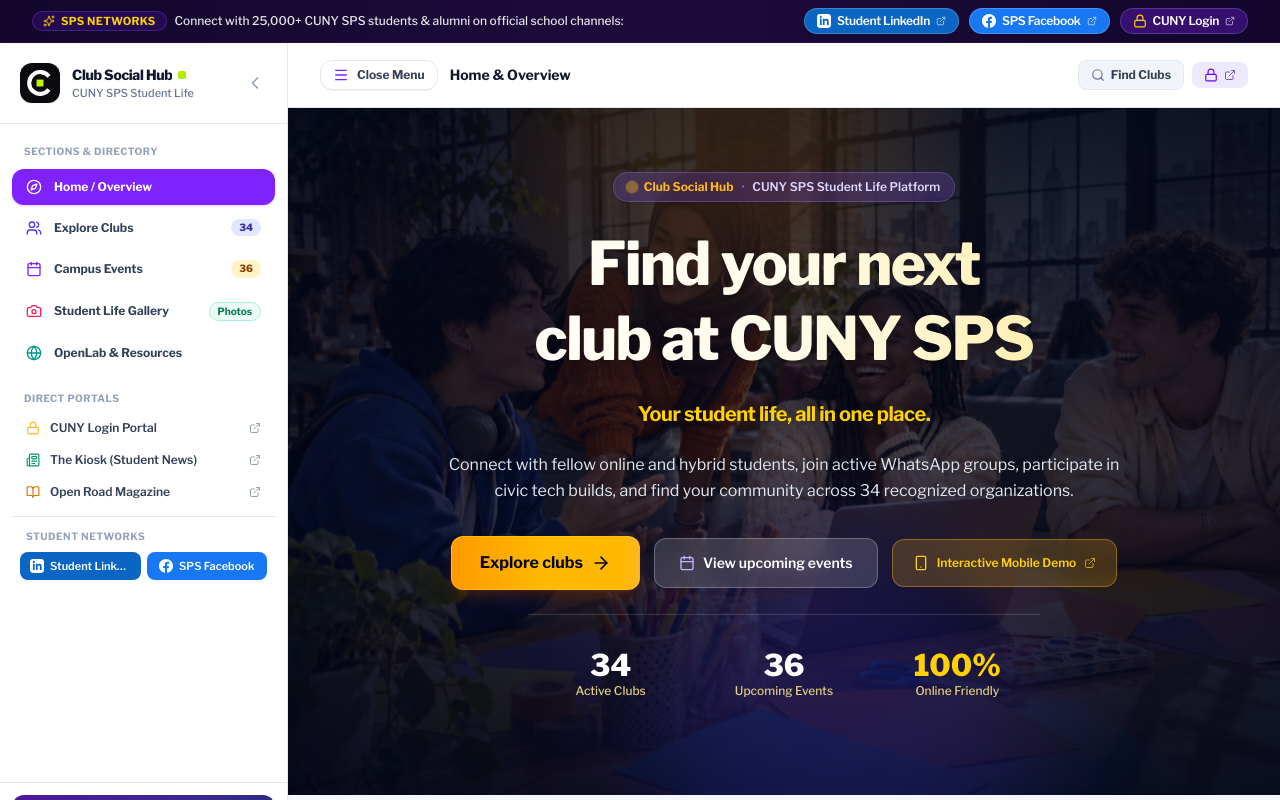
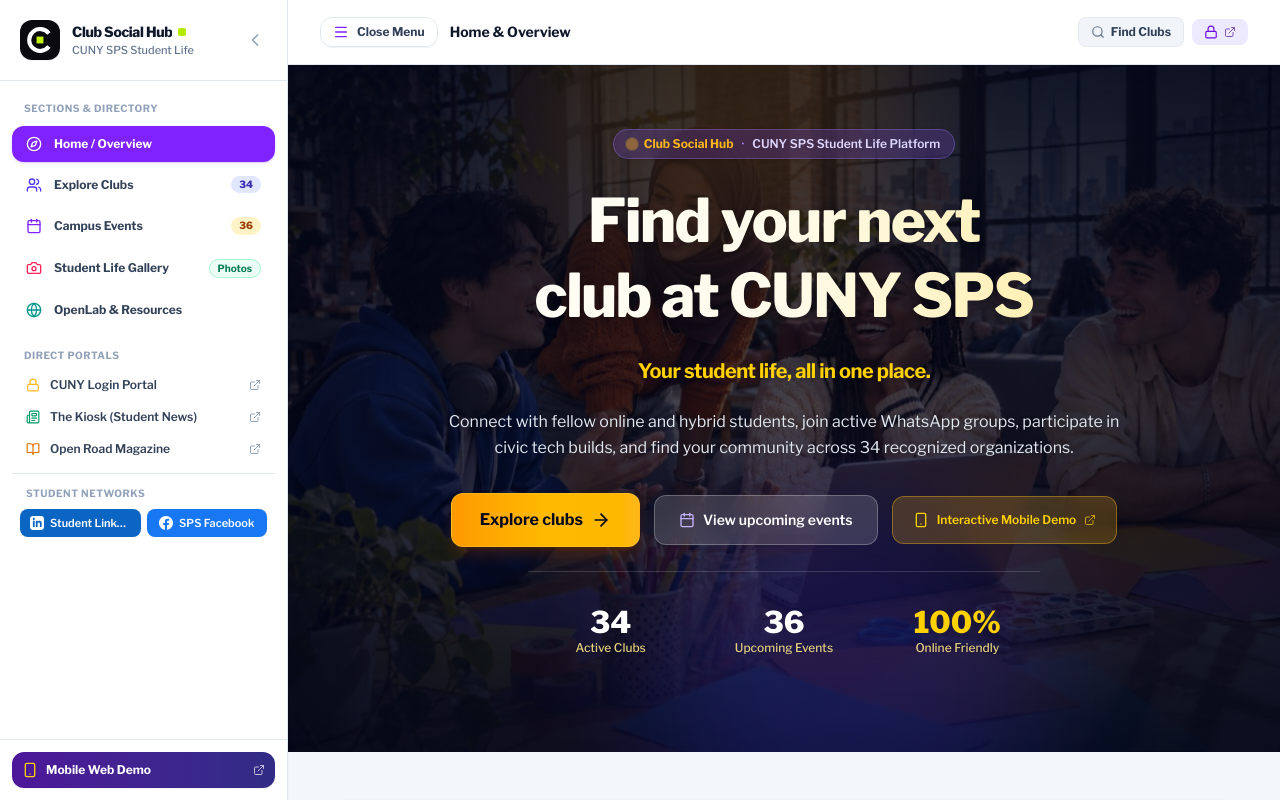
Before and after one commit to CunySPSAIClub/CunyClubSocial, a React (Vite) app: page / in a window 1280 px wide. Shown: the top 800 px of the page. Built offline with nearby package versions, Linux system fonts and the light colour scheme.

Commit message:
fix(ui): remove top utility bar from top of page and prevent browser caching

```diff
--- a/index.html
+++ b/index.html
@@ -3,6 +3,9 @@
   <head>
     <meta charset="UTF-8" />
     <meta name="viewport" content="width=device-width, initial-scale=1.0" />
+    <meta http-equiv="Cache-Control" content="no-cache, no-store, must-revalidate" />
+    <meta http-equiv="Pragma" content="no-cache" />
+    <meta http-equiv="Expires" content="0" />
     <title>CUNY SPS Club Social Hub</title>
     <meta name="description" content="Official student club directory, events calendar, and community social hub for CUNY SPS student organizations and the Office of Student Life." />
     <meta property="og:title" content="CUNY SPS Club Social Hub" />
--- a/src/components/StudentDiscoveryApp.tsx
+++ b/src/components/StudentDiscoveryApp.tsx
@@ -252,70 +252,11 @@ export function StudentDiscoveryApp() {
 
   return (
     <div className="min-h-screen bg-slate-100/70 text-slate-900 flex flex-col font-sans selection:bg-[#FFB81C]/30 selection:text-slate-900 overflow-x-hidden">
-      {/* Top Community Utility Bar: Student & Alumni Social Networks */}
-      <div className="bg-gradient-to-r from-[#12072B] via-[#1E0B3C] to-[#12072B] text-white border-b border-violet-900/30 shadow-xs relative z-30">
-        <div className="max-w-7xl mx-auto px-4 sm:px-6 lg:px-8 py-2 flex items-center justify-between gap-3 text-xs">
-          {/* Left Tagline & Badge */}
-          <div className="flex items-center gap-2 min-w-0">
-            <span className="inline-flex items-center gap-1.5 px-2.5 py-0.5 rounded-full bg-violet-950/60 text-[#FFD100] text-[10px] sm:text-[11px] font-bold tracking-wide uppercase shadow-2xs shrink-0 border border-violet-500/30">
-              <Sparkles className="w-3 h-3 text-[#FFD100] animate-pulse" />
-              <span>SPS Networks</span>
-            </span>
-            <p className="text-white/90 text-xs font-medium truncate hidden sm:block">
-              Connect with 25,000+ CUNY SPS students &amp; alumni on official school channels:
-            </p>
-          </div>
-
-          {/* Right Action Pills: Student LinkedIn & SPS Facebook */}
-          <div className="flex items-center gap-2 sm:gap-2.5 shrink-0">
-            <a
-              href="https://www.linkedin.com/school/cuny-school-of-professional-studies/"
-              target="_blank"
-              rel="noopener noreferrer"
-              aria-label="Connect on CUNY SPS Student & Alumni LinkedIn"
-              className="inline-flex items-center gap-1.5 px-3 py-1 rounded-full bg-[#0A66C2] hover:bg-[#004182] text-white font-semibold text-xs transition-all duration-150 shadow-sm hover:scale-[1.03] active:scale-[0.98] group cursor-pointer border border-white/20"
-              title="Connect with CUNY SPS on LinkedIn"
-            >
-              <LinkedInIcon className="w-3.5 h-3.5 fill-white shrink-0 group-hover:rotate-6 transition-transform" />
-              <span className="font-semibold tracking-tight">Student LinkedIn</span>
-              <ExternalLink className="w-2.5 h-2.5 opacity-70 group-hover:opacity-100" />
-            </a>
-
-            <a
-              href="https://www.facebook.com/cunysps/"
-              target="_blank"
-              rel="noopener noreferrer"
-              aria-label="Join CUNY SPS Student Facebook Community"
-              className="inline-flex items-center gap-1.5 px-3 py-1 rounded-full bg-[#1877F2] hover:bg-[#0d65d9] text-white font-semibold text-xs transition-all duration-150 shadow-sm hover:scale-[1.03] active:scale-[0.98] group cursor-pointer border border-white/20"
-              title="Follow CUNY SPS on Facebook"
-            >
-              <FacebookIcon className="w-3.5 h-3.5 fill-white shrink-0 group-hover:rotate-6 transition-transform" />
-              <span className="font-semibold tracking-tight">SPS Facebook</span>
-              <ExternalLink className="w-2.5 h-2.5 opacity-70 group-hover:opacity-100" />
-            </a>
-
-            <a
-              href="https://www.cuny.edu/cuny-login/"
-              target="_blank"
-              rel="noopener noreferrer"
-              aria-label="Access official CUNY Login Portal"
-              className="inline-flex items-center gap-1.5 px-3 py-1 rounded-full bg-violet-900/60 hover:bg-violet-800 text-white font-semibold text-xs transition-all duration-150 shadow-sm hover:scale-[1.03] active:scale-[0.98] group cursor-pointer border border-violet-400/30"
-              title="Sign into CUNY Institutional Portal (CUNYfirst, Brightspace, SSO)"
-            >
-              <Lock className="w-3.5 h-3.5 text-[#FFD100] shrink-0" />
-              <span className="font-semibold tracking-tight">CUNY Login</span>
-              <ExternalLink className="w-2.5 h-2.5 opacity-70 group-hover:opacity-100" />
-            </a>
-          </div>
-        </div>
-      </div>
-
       {/* Main Responsive Layout: Desktop Sidebar + Content Area */}
       <div className="flex-1 flex w-full relative">
         {/* DESKTOP SIDEBAR (Visible on lg: >= 1024px, Shrinkable / Expandable) */}
         <aside
-          className={`hidden lg:flex flex-col ${
-            isSidebarCollapsed ? 'w-20' : 'w-72'
+          className={`hidden lg:flex flex-col ${isSidebarCollapsed ? 'w-20' : 'w-72'
             } shrink-0 bg-white border-r border-slate-200 min-h-screen sticky top-0 self-start z-20 shadow-xs transition-all duration-300 ease-in-out`}
         >
           {/* Sidebar Brand Header */}
@@ -389,8 +330,7 @@ export function StudentDiscoveryApp() {
               <button
                 type="button"
                 onClick={() => navigateTo('home')}
-                className={`w-full flex items-center justify-between px-3.5 py-2.5 rounded-xl text-xs font-bold transition-all cursor-pointer ${
-                  currentTab === 'home'
+                className={`w-full flex items-center justify-between px-3.5 py-2.5 rounded-xl text-xs font-bold transition-all cursor-pointer ${currentTab === 'home'
                   ? 'bg-violet-600 text-white shadow-sm shadow-violet-500/25'
                   : 'text-slate-700 hover:bg-slate-100 hover:text-slate-900'
                   }`}
@@ -404,8 +344,7 @@ export function StudentDiscoveryApp() {
               <button
                 type="button"
                 onClick={() => navigateTo('clubs')}
-                className={`w-full flex items-center justify-between px-3.5 py-2.5 rounded-xl text-xs font-bold transition-all cursor-pointer ${
-                  currentTab === 'clubs' || currentTab === 'club-profile'
+                className={`w-full flex items-center justify-between px-3.5 py-2.5 rounded-xl text-xs font-bold transition-all cursor-pointer ${currentTab === 'clubs' || currentTab === 'club-profile'
                   ? 'bg-violet-600 text-white shadow-sm shadow-violet-500/25'
                   : 'text-slate-700 hover:bg-slate-100 hover:text-slate-900'
                   }`}
@@ -414,8 +353,7 @@ export function StudentDiscoveryApp() {
                   <Users className={`w-4 h-4 shrink-0 ${currentTab === 'clubs' || currentTab === 'club-profile' ? 'text-white' : 'text-indigo-600'}`} />
                   <span>Explore Clubs</span>
                 </div>
-                <span className={`px-2 py-0.5 text-[10px] font-extrabold rounded-full ${
-                  currentTab === 'clubs' || currentTab === 'club-profile' ? 'bg-white/20 text-white' : 'bg-indigo-100 text-indigo-800'
+                <span className={`px-2 py-0.5 text-[10px] font-extrabold rounded-full ${currentTab === 'clubs' || currentTab === 'club-profile' ? 'bg-white/20 text-white' : 'bg-indigo-100 text-indigo-800'
                   }`}>
                   34
                 </span>
@@ -424,8 +362,7 @@ export function StudentDiscoveryApp() {
               <button
                 type="button"
                 onClick={() => navigateTo('events')}
-                className={`w-full flex items-center justify-between px-3.5 py-2.5 rounded-xl text-xs font-bold transition-all cursor-pointer ${
-                  currentTab === 'events'
+                className={`w-full flex items-center justify-between px-3.5 py-2.5 rounded-xl text-xs font-bold transition-all cursor-pointer ${currentTab === 'events'
                   ? 'bg-violet-600 text-white shadow-sm shadow-violet-500/25'
                   : 'text-slate-700 hover:bg-slate-100 hover:text-slate-900'
                   }`}
@@ -434,8 +371,7 @@ export function StudentDiscoveryApp() {
                   <Calendar className={`w-4 h-4 shrink-0 ${currentTab === 'events' ? 'text-white' : 'text-violet-600'}`} />
                   <span>Campus Events</span>
                 </div>
-                <span className={`px-2 py-0.5 text-[10px] font-extrabold rounded-full ${
-                  currentTab === 'events' ? 'bg-white/20 text-white' : 'bg-amber-100 text-amber-800'
+                <span className={`px-2 py-0.5 text-[10px] font-extrabold rounded-full ${currentTab === 'events' ? 'bg-white/20 text-white' : 'bg-amber-100 text-amber-800'
                   }`}>
                   {EVENTS_DATA.length}
                 </span>
@@ -444,8 +380,7 @@ export function StudentDiscoveryApp() {
               <button
                 type="button"
                 onClick={() => navigateTo('gallery')}
-                className={`w-full flex items-center justify-between px-3.5 py-2.5 rounded-xl text-xs font-bold transition-all cursor-pointer ${
-                  currentTab === 'gallery'
+                className={`w-full flex items-center justify-between px-3.5 py-2.5 rounded-xl text-xs font-bold transition-all cursor-pointer ${currentTab === 'gallery'
                   ? 'bg-violet-600 text-white shadow-sm shadow-violet-500/25'
                   : 'text-slate-700 hover:bg-slate-100 hover:text-slate-900'
                   }`}
@@ -462,8 +397,7 @@ export function StudentDiscoveryApp() {
               <button
                 type="button"
                 onClick={() => navigateTo('resources')}
-                className={`w-full flex items-center justify-between px-3.5 py-2.5 rounded-xl text-xs font-bold transition-all cursor-pointer ${
-                  currentTab === 'resources'
+                className={`w-full flex items-center justify-between px-3.5 py-2.5 rounded-xl text-xs font-bold transition-all cursor-pointer ${currentTab === 'resources'
                   ? 'bg-violet-600 text-white shadow-sm shadow-violet-500/25'
                   : 'text-slate-700 hover:bg-slate-100 hover:text-slate-900'
                   }`}
@@ -552,8 +486,7 @@ export function StudentDiscoveryApp() {
               <button
                 type="button"
                 onClick={() => navigateTo('home')}
-                className={`p-2.5 rounded-xl transition-all cursor-pointer ${
-                  currentTab === 'home' ? 'bg-violet-600 text-white shadow-sm' : 'text-slate-700 hover:bg-slate-100'
+                className={`p-2.5 rounded-xl transition-all cursor-pointer ${currentTab === 'home' ? 'bg-violet-600 text-white shadow-sm' : 'text-slate-700 hover:bg-slate-100'
                   }`}
                 title="Home / Overview"
               >
@@ -562,8 +495,7 @@ export function StudentDiscoveryApp() {
               <button
                 type="button"
                 onClick={() => navigateTo('clubs')}
-                className={`p-2.5 rounded-xl transition-all cursor-pointer relative ${
-                  currentTab === 'clubs' || currentTab === 'club-profile' ? 'bg-violet-600 text-white shadow-sm' : 'text-slate-700 hover:bg-slate-100'
+                className={`p-2.5 rounded-xl transition-all cursor-pointer relative ${currentTab === 'clubs' || currentTab === 'club-profile' ? 'bg-violet-600 text-white shadow-sm' : 'text-slate-700 hover:bg-slate-100'
                   }`}
                 title="Explore Clubs (34)"
               >
@@ -573,8 +505,7 @@ export function StudentDiscoveryApp() {
               <button
                 type="button"
                 onClick={() => navigateTo('events')}
-                className={`p-2.5 rounded-xl transition-all cursor-pointer relative ${
-                  currentTab === 'events' ? 'bg-violet-600 text-white shadow-sm' : 'text-slate-700 hover:bg-slate-100'
+                className={`p-2.5 rounded-xl transition-all cursor-pointer relative ${currentTab === 'events' ? 'bg-violet-600 text-white shadow-sm' : 'text-slate-700 hover:bg-slate-100'
                   }`}
                 title="Campus Events"
               >
@@ -584,8 +515,7 @@ export function StudentDiscoveryApp() {
               <button
                 type="button"
                 onClick={() => navigateTo('gallery')}
-                className={`p-2.5 rounded-xl transition-all cursor-pointer ${
-                  currentTab === 'gallery' ? 'bg-violet-600 text-white shadow-sm' : 'text-slate-700 hover:bg-slate-100'
+                className={`p-2.5 rounded-xl transition-all cursor-pointer ${currentTab === 'gallery' ? 'bg-violet-600 text-white shadow-sm' : 'text-slate-700 hover:bg-slate-100'
                   }`}
                 title="Student Life Gallery"
               >
@@ -594,8 +524,7 @@ export function StudentDiscoveryApp() {
               <button
                 type="button"
                 onClick={() => navigateTo('resources')}
-                className={`p-2.5 rounded-xl transition-all cursor-pointer ${
-                  currentTab === 'resources' ? 'bg-violet-600 text-white shadow-sm' : 'text-slate-700 hover:bg-slate-100'
+                className={`p-2.5 rounded-xl transition-all cursor-pointer ${currentTab === 'resources' ? 'bg-violet-600 text-white shadow-sm' : 'text-slate-700 hover:bg-slate-100'
                   }`}
                 title="OpenLab &amp; Resources"
               >
@@ -1329,8 +1258,7 @@ export function StudentDiscoveryApp() {
                         key={cat}
                         type="button"
                         onClick={() => setSelectedCategory(cat)}
-                    className={`px-3 py-1.5 rounded-full text-xs font-semibold whitespace-nowrap transition-all cursor-pointer min-h-[36px] flex items-center gap-1 ${
-                      selectedCategory === cat
+                        className={`px-3 py-1.5 rounded-full text-xs font-semibold whitespace-nowrap transition-all cursor-pointer min-h-[36px] flex items-center gap-1 ${selectedCategory === cat
                           ? 'bg-gradient-to-r from-violet-600 to-indigo-600 text-white shadow-sm shadow-violet-500/25'
                           : 'bg-white text-slate-600 border border-slate-200 hover:border-violet-300 hover:text-violet-700'
                           }`}
@@ -1651,8 +1579,7 @@ export function StudentDiscoveryApp() {
                             <div>
                               <div className="flex items-center justify-between gap-2 mb-2">
                                 <span
-                              className={`text-[10px] font-bold px-2 py-0.5 rounded-full ${
-                                ch.badge === 'Verified Official Link'
+                                  className={`text-[10px] font-bold px-2 py-0.5 rounded-full ${ch.badge === 'Verified Official Link'
                                     ? 'bg-emerald-100 text-emerald-800'
                                     : 'bg-amber-100 text-amber-900'
                                     }`}
@@ -2474,7 +2401,7 @@ export function StudentDiscoveryApp() {
                   title="Connect on LinkedIn"
                 >
                   <LinkedInIcon className="w-3.5 h-3.5 fill-current" />
-              <span>LinkedIn</span>
+                  <span>Student LinkedIn</span>
                 </a>
                 <a
                   href="https://www.facebook.com/cunysps/"
@@ -2484,7 +2411,7 @@ export function StudentDiscoveryApp() {
                   title="Follow on Facebook"
                 >
                   <FacebookIcon className="w-3.5 h-3.5 fill-current" />
-              <span>Facebook</span>
+                  <span>SPS Facebook</span>
                 </a>
                 <span className="text-slate-300">·</span>
                 <button
@@ -2578,8 +2505,7 @@ export function StudentDiscoveryApp() {
                 <button
                   type="button"
                   onClick={() => { navigateTo('home'); setMobileMenuOpen(false); }}
-                className={`w-full flex items-center justify-between px-3.5 py-3 rounded-xl text-xs font-bold transition-all cursor-pointer ${
-                  currentTab === 'home'
+                  className={`w-full flex items-center justify-between px-3.5 py-3 rounded-xl text-xs font-bold transition-all cursor-pointer ${currentTab === 'home'
                     ? 'bg-violet-50 text-violet-700 font-bold border-l-4 border-violet-600 shadow-xs'
                     : 'text-slate-700 hover:bg-slate-50'
                     }`}
@@ -2594,8 +2520,7 @@ export function StudentDiscoveryApp() {
                 <button
                   type="button"
                   onClick={() => { navigateTo('clubs'); setMobileMenuOpen(false); }}
-                className={`w-full flex items-center justify-between px-3.5 py-3 rounded-xl text-xs font-bold transition-all cursor-pointer ${
-                  currentTab === 'clubs' || currentTab === 'club-profile'
+                  className={`w-full flex items-center justify-between px-3.5 py-3 rounded-xl text-xs font-bold transition-all cursor-pointer ${currentTab === 'clubs' || currentTab === 'club-profile'
                     ? 'bg-violet-50 text-violet-700 font-bold border-l-4 border-violet-600 shadow-xs'
                     : 'text-slate-700 hover:bg-slate-50'
                     }`}
@@ -2613,8 +2538,7 @@ export function StudentDiscoveryApp() {
                 <button
                   type="button"
                   onClick={() => { navigateTo('events'); setMobileMenuOpen(false); }}
-                className={`w-full flex items-center justify-between px-3.5 py-3 rounded-xl text-xs font-bold transition-all cursor-pointer ${
-                  currentTab === 'events'
+                  className={`w-full flex items-center justify-between px-3.5 py-3 rounded-xl text-xs font-bold transition-all cursor-pointer ${currentTab === 'events'
                     ? 'bg-violet-50 text-violet-700 font-bold border-l-4 border-violet-600 shadow-xs'
                     : 'text-slate-700 hover:bg-slate-50'
                     }`}
@@ -2632,8 +2556,7 @@ export function StudentDiscoveryApp() {
                 <button
                   type="button"
                   onClick={() => { navigateTo('gallery'); setMobileMenuOpen(false); }}
-                className={`w-full flex items-center justify-between px-3.5 py-3 rounded-xl text-xs font-bold transition-all cursor-pointer ${
-                  currentTab === 'gallery'
+                  className={`w-full flex items-center justify-between px-3.5 py-3 rounded-xl text-xs font-bold transition-all cursor-pointer ${currentTab === 'gallery'
                     ? 'bg-violet-50 text-violet-700 font-bold border-l-4 border-violet-600 shadow-xs'
                     : 'text-slate-700 hover:bg-slate-50'
                     }`}
@@ -2651,8 +2574,7 @@ export function StudentDiscoveryApp() {
                 <button
                   type="button"
                   onClick={() => { navigateTo('resources'); setMobileMenuOpen(false); }}
-                className={`w-full flex items-center justify-between px-3.5 py-3 rounded-xl text-xs font-bold transition-all cursor-pointer ${
-                  currentTab === 'resources'
+                  className={`w-full flex items-center justify-between px-3.5 py-3 rounded-xl text-xs font-bold transition-all cursor-pointer ${currentTab === 'resources'
                     ? 'bg-violet-50 text-violet-700 font-bold border-l-4 border-violet-600 shadow-xs'
                     : 'text-slate-700 hover:bg-slate-50'
                     }`}
@@ -2762,8 +2684,7 @@ export function StudentDiscoveryApp() {
         <button
           type="button"
           onClick={() => navigateTo('home')}
-        className={`flex flex-col items-center justify-center gap-0.5 py-1 px-2 rounded-xl transition-all cursor-pointer ${
-          currentTab === 'home' ? 'text-violet-700 font-bold' : 'text-slate-500 hover:text-slate-900 font-medium'
+          className={`flex flex-col items-center justify-center gap-0.5 py-1 px-2 rounded-xl transition-all cursor-pointer ${currentTab === 'home' ? 'text-violet-700 font-bold' : 'text-slate-500 hover:text-slate-900 font-medium'
             }`}
         >
           <Compass className={`w-5 h-5 ${currentTab === 'home' ? 'text-violet-600' : 'text-slate-400'}`} />
@@ -2773,8 +2694,7 @@ export function StudentDiscoveryApp() {
         <button
           type="button"
           onClick={() => navigateTo('clubs')}
-        className={`flex flex-col items-center justify-center gap-0.5 py-1 px-2 rounded-xl transition-all cursor-pointer relative ${
-          currentTab === 'clubs' ? 'text-violet-700 font-bold' : 'text-slate-500 hover:text-slate-900 font-medium'
+          className={`flex flex-col items-center justify-center gap-0.5 py-1 px-2 rounded-xl transition-all cursor-pointer relative ${currentTab === 'clubs' ? 'text-violet-700 font-bold' : 'text-slate-500 hover:text-slate-900 font-medium'
             }`}
         >
           <Users className={`w-5 h-5 ${currentTab === 'clubs' ? 'text-violet-600' : 'text-slate-400'}`} />
@@ -2791,15 +2711,13 @@ export function StudentDiscoveryApp() {
           className="flex flex-col items-center justify-center -mt-5 group cursor-pointer"
           title="Browse Upcoming Events"
         >
-        <div className={`w-12 h-10 rounded-2xl flex items-center justify-center shadow-md transition-all ${
-          currentTab === 'events'
+          <div className={`w-12 h-10 rounded-2xl flex items-center justify-center shadow-md transition-all ${currentTab === 'events'
             ? 'bg-[#FFB71B] text-[#011D49] shadow-[#FFB71B]/40 scale-105'
             : 'bg-gradient-to-tr from-violet-600 to-indigo-600 text-white shadow-violet-500/30 group-hover:scale-105'
             }`}>
             <Calendar className="w-5 h-5" />
           </div>
-        <span className={`text-[10px] mt-1 font-bold ${
-          currentTab === 'events' ? 'text-violet-800' : 'text-slate-600'
+          <span className={`text-[10px] mt-1 font-bold ${currentTab === 'events' ? 'text-violet-800' : 'text-slate-600'
             }`}>
             Events
           </span>
@@ -2808,8 +2726,7 @@ export function StudentDiscoveryApp() {
         <button
           type="button"
           onClick={() => navigateTo('gallery')}
-        className={`flex flex-col items-center justify-center gap-0.5 py-1 px-2 rounded-xl transition-all cursor-pointer ${
-          currentTab === 'gallery' ? 'text-violet-700 font-bold' : 'text-slate-500 hover:text-slate-900 font-medium'
+          className={`flex flex-col items-center justify-center gap-0.5 py-1 px-2 rounded-xl transition-all cursor-pointer ${currentTab === 'gallery' ? 'text-violet-700 font-bold' : 'text-slate-500 hover:text-slate-900 font-medium'
             }`}
         >
           <Camera className={`w-5 h-5 ${currentTab === 'gallery' ? 'text-violet-600' : 'text-slate-400'}`} />
```
Lines whose indentation alone changed are shown as unchanged.
